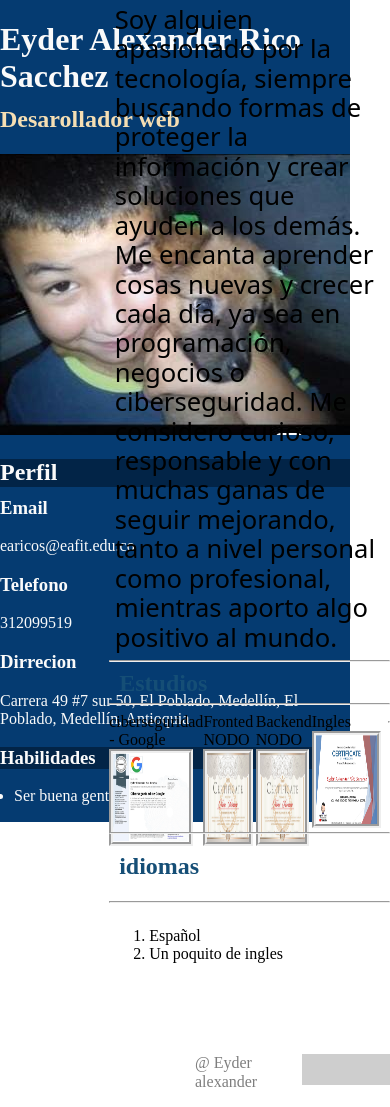
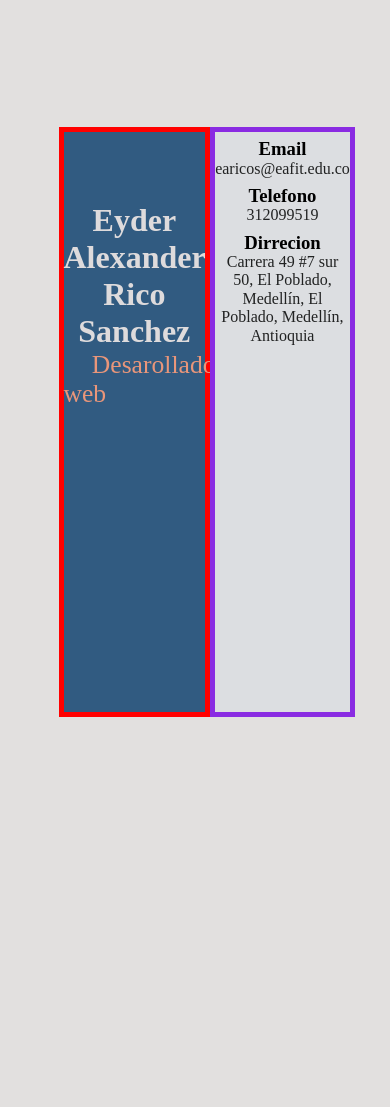
Before and after one commit to Eydertusep/WORKSHOP2.0, a plain HTML site: page pruebas/celular.html in a window 390 px wide. After the commit the page ends 844 px from the top, so only its background shows below. Drawn offline with Linux system fonts and the light colour scheme; files that its build step writes are made by us from their sources; grey boxes are pictures that could not be loaded; a web font is replaced by a local one.

Commit message:
Añadimos la version para celular

```diff
--- /dev/null
+++ b/pruebas/celular.css
@@ -0,0 +1,70 @@
+:root{
+  --fondoCelular: #e2e0df;
+  --fondoDerecha: rgb(220, 222, 225);
+  --fondoIzquierda: rgb(49, 91, 129);
+  --colorNombre: rgb(222, 219, 220);
+  --colorLetra: #212222;
+}
+*{
+  margin: 0%;
+  padding: 0%;
+}
+.descripcionCV, .marcasCV, .inicioCv_Perfil_Habilidades, .inicioCv_Perfil>h2, img, .inicioCV_Carrera{
+  display: none;
+}
+body{
+  display: flex;
+  background-color: var(--fondoCelular);
+  justify-content: center;
+  align-items: center;
+  width: 100vw; /* 100% del ancho de la ventana */
+  height: 100vh;
+}
+.inicioCV{
+  display: flex;
+  padding: 0%;
+  flex-direction: row;
+  flex-wrap: nowrap;
+  width: 70vw; /* 100% del ancho de la ventana */
+  height: 70vh;
+
+}
+.inicioCV_Nombre{
+  border: 5px;
+  border-style:solid;
+  border-color: red;
+  flex: 1;
+  background-color: var(--fondoIzquierda);
+  color: var(--colorNombre);
+  margin: 0%;
+}
+.inicioCV_Nombre>h1{
+  margin: 0%;
+  margin-top: 50%;
+  text-align: center;
+}
+.inicioCV_Nombre::after{
+  content: "Desarollador web";
+  margin: 0%;
+  font-size: 160%;
+  margin-left: 20%;
+  color: darksalmon;
+}
+.inicioCv_Perfil{
+  border: 5px;
+  border-style:solid;
+  border-color: blueviolet;
+  flex:  2;
+  background-color: var(--fondoDerecha);
+  padding: 0%;
+}
+.inicioCv_Perfil__Email>a, .inicioCv_Perfil__Telefono>a, .inicioCv_Perfil__Dirrecion>a{
+  color: var(--colorLetra);
+  text-decoration: none;
+  margin-bottom: 30%;
+
+}
+.inicioCv_Perfil__Email, .inicioCv_Perfil__Telefono, .inicioCv_Perfil__Dirrecion{
+  text-align: center;
+  margin-top: 5%;
+}
--- a/index.html
+++ b/pruebas/celular.html
@@ -9,13 +9,13 @@
   <link rel="preconnect" href="https://fonts.gstatic.com" crossorigin>
   <link href="https://fonts.googleapis.com/css2?family=Edu+AU+VIC+WA+NT+Pre:wght@400..700&family=Faculty+Glyphic&family=Notable&family=Noto+Music&family=Oleo+Script+Swash+Caps:wght@400;700&family=Oleo+Script:wght@400;700&family=Open+Sans:ital,wght@0,300..800;1,300..800&family=Poppins:ital,wght@0,100;0,200;0,300;0,400;0,500;0,600;0,700;0,800;0,900;1,100;1,200;1,300;1,400;1,500;1,600;1,700;1,800;1,900&display=swap" rel="stylesheet">
   <link rel="stylesheet" href="normalize.css">
-  <link rel="stylesheet" href="/style.css">
+  <link rel="stylesheet" href="/celular.css">
 </head>
 <body>
   <header class="inicioCV">
 
     <section class="inicioCV_Nombre">
-      <h1>Eyder Alexander Rico Sacchez</h1>
+      <h1>Eyder Alexander Rico Sanchez</h1>
     </section>
 
     <section class="inicioCV_Carrera">
--- a/style.css
+++ b/style.css
@@ -119,3 +119,75 @@ footer{
 .marcasCV_validador{
   margin-left: 3%;
 }
+@media (max-width: 1264px) {
+  :root{
+  --fondoCelular: #e2e0df;
+  --fondoDerecha: rgb(220, 222, 225);
+  --fondoIzquierda: rgb(49, 91, 129);
+  --colorNombre: rgb(222, 219, 220);
+  --colorLetra: #212222;
+}
+*{
+  margin: 0%;
+  padding: 0%;
+}
+.descripcionCV, .marcasCV, .inicioCv_Perfil_Habilidades, .inicioCv_Perfil>h2, img, .inicioCV_Carrera{
+  display: none;
+}
+body{
+  display: flex;
+  background-color: var(--fondoCelular);
+  justify-content: center;
+  align-items: center;
+  width: 100vw; /* 100% del ancho de la ventana */
+  height: 100vh;
+}
+.inicioCV{
+  display: flex;
+  padding: 0%;
+  flex-direction: row;
+  flex-wrap: nowrap;
+  width: 70vw; /* 100% del ancho de la ventana */
+  height: 70vh;
+
+}
+.inicioCV_Nombre{
+  border: 5px;
+  border-style:solid;
+  border-color: red;
+  flex: 1;
+  background-color: var(--fondoIzquierda);
+  color: var(--colorNombre);
+  margin: 0%;
+}
+.inicioCV_Nombre>h1{
+  margin: 0%;
+  margin-top: 50%;
+  text-align: center;
+}
+.inicioCV_Nombre::after{
+  content: "Desarollador web";
+  margin: 0%;
+  font-size: 160%;
+  margin-left: 20%;
+  color: darksalmon;
+}
+.inicioCv_Perfil{
+  border: 5px;
+  border-style:solid;
+  border-color: blueviolet;
+  flex:  2;
+  background-color: var(--fondoDerecha);
+  padding: 0%;
+}
+.inicioCv_Perfil__Email>a, .inicioCv_Perfil__Telefono>a, .inicioCv_Perfil__Dirrecion>a{
+  color: var(--colorLetra);
+  text-decoration: none;
+  margin-bottom: 30%;
+
+}
+.inicioCv_Perfil__Email, .inicioCv_Perfil__Telefono, .inicioCv_Perfil__Dirrecion{
+  text-align: center;
+  margin-top: 5%;
+}
+}
```
